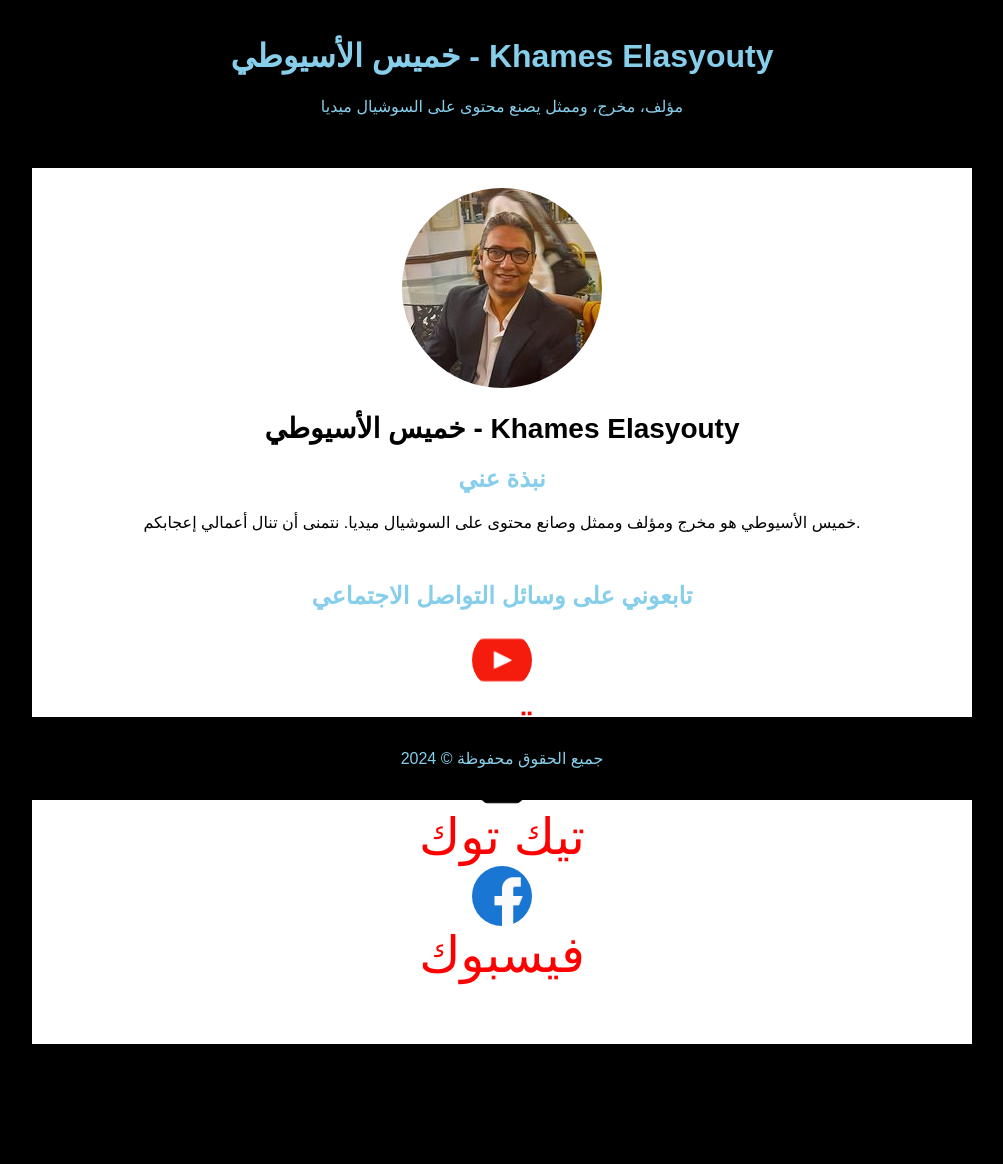
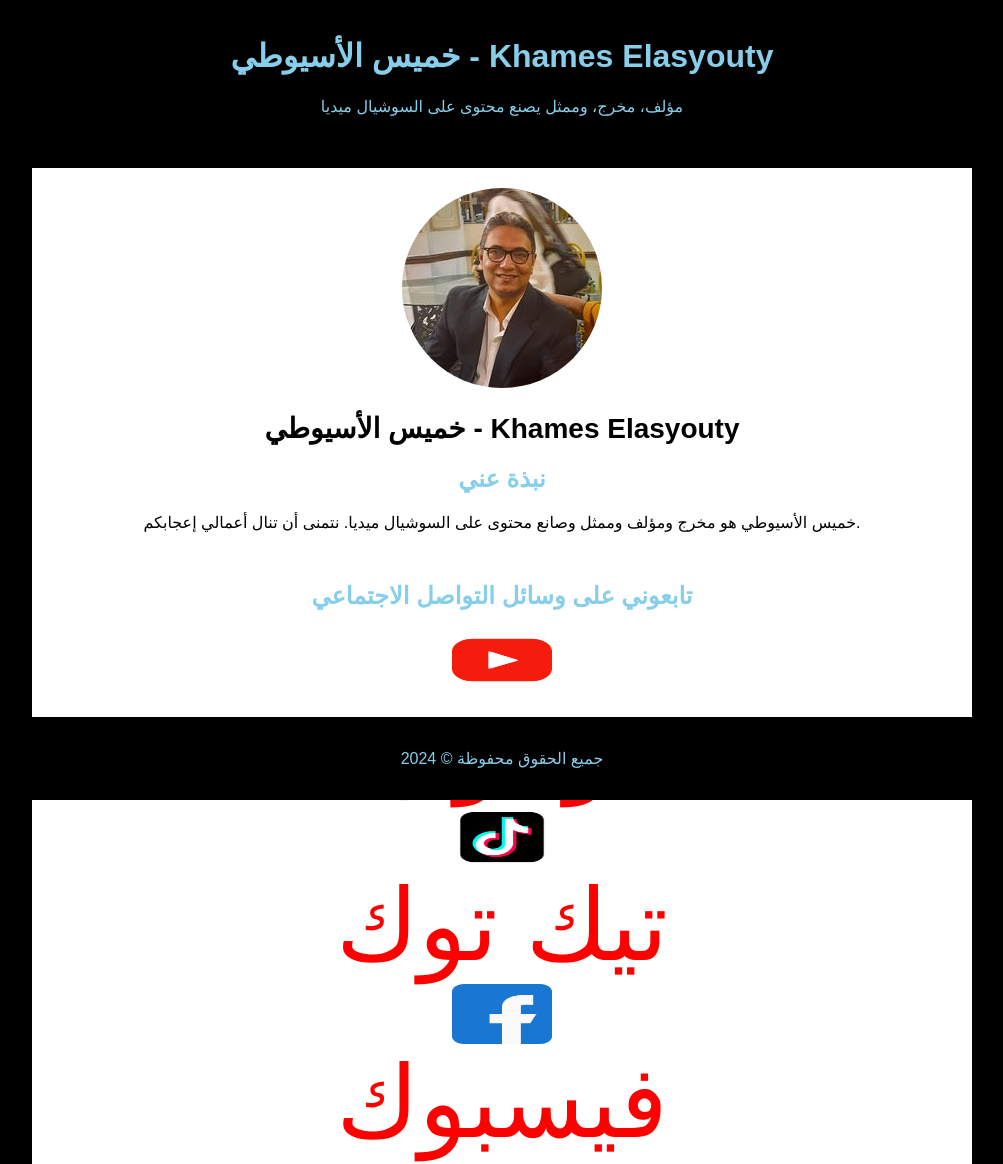
Before and after one commit to Khameselasuoty/Khames, a plain HTML site: page index.html in a window 1280 px wide. Shown: the top 1164 px of the page, without its empty margins (138-1141 px from the left). Before the commit the page ends 1064 px from the top, so only its background shows below. Drawn offline with Linux system fonts and the light colour scheme.

Commit message:
doblioaj

```diff
--- a/index.html
+++ b/index.html
@@ -56,15 +56,14 @@
             text-decoration: none;
             display: inline-block;
             text-align: center;
-            font-size: 50px;
+            font-size: 100px;
             margin: 0 10px;
         }
         .social-links img {
-            width: 60px;
+            width: 100px;
             height: 60px;
             display: block;
             margin: 0 auto;
-            border-radius: 50%;
         }
         .social-links a:nth-child(1) {
             color: #FF0000; /* red */
@@ -119,7 +118,7 @@
                 </a>
             </div>
             <div>
-                <a href="https://www.facebook.com/profile.php?id=61562639131697">
+                <a color="#0000ff" href="https://www.facebook.com/profile.php?id=61562639131697">
                     <img src="images/facebook.png" alt="Facebook">
                     فيسبوك
                 </a>
```
